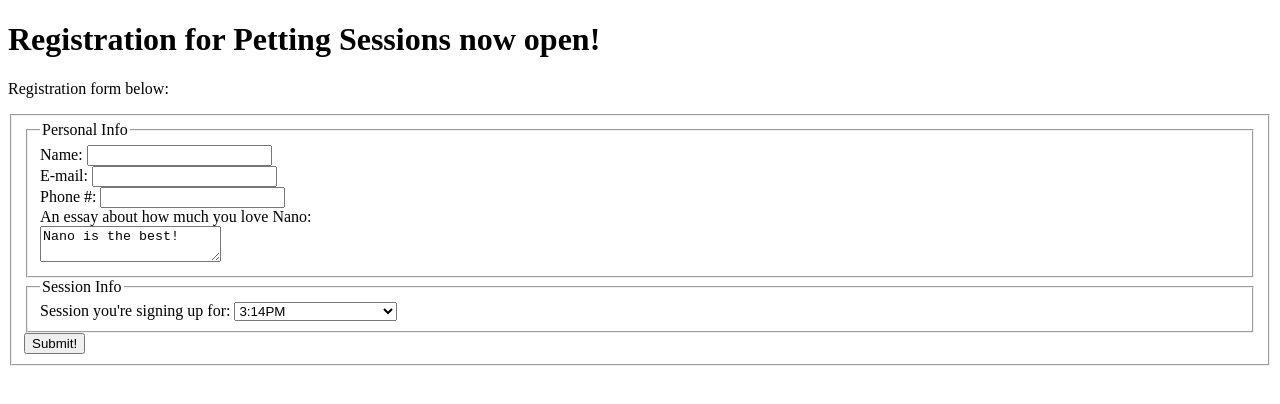
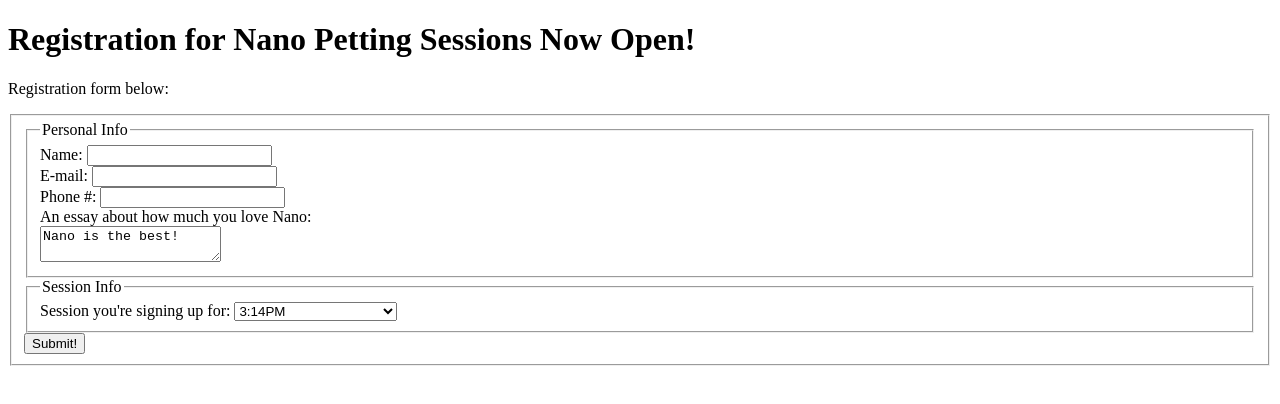
Before and after one commit to ah-OOG-ah/PWEB, a website: page src/index.html in a window 1280 px wide. Drawn offline with Linux system fonts and the light colour scheme.

Commit message:
Update index.html

```diff
--- a/src/index.html
+++ b/src/index.html
@@ -6,7 +6,7 @@
   </head>
   <body>
     <main>
-      <h1>Registration for Petting Sessions now open!</h1>
+      <h1>Registration for Nano Petting Sessions <b>Now Open!</b></h1>
       <p>Registration form below:</p>
       <form>
         <fieldset> <!-- This one just puts a box around everything -->
```
